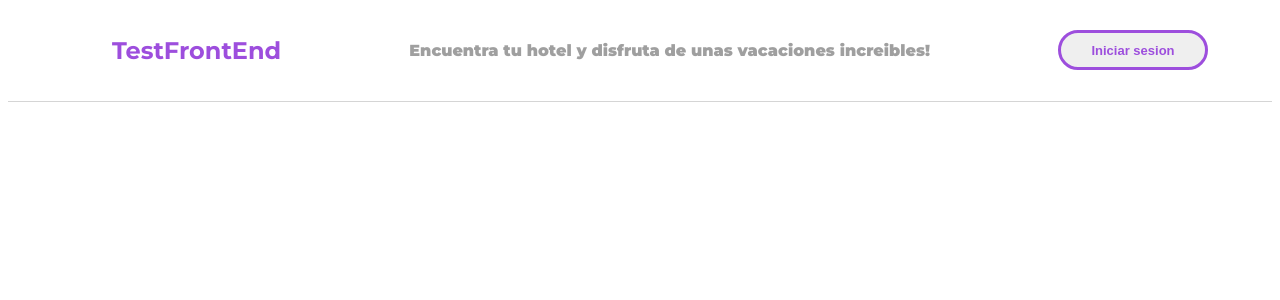
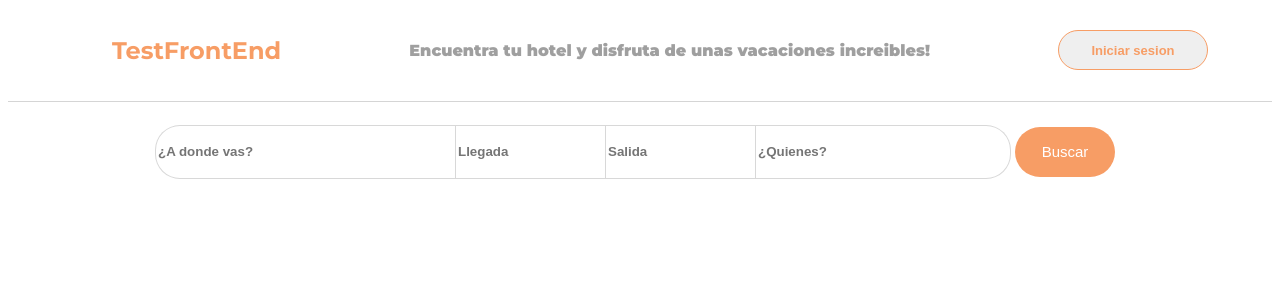
Before and after one commit to Omazing51/test-frontend, an Angular app: page / in a window 1280 px wide. Shown: the top 300 px of the page. Built offline with nearby package versions, Linux system fonts and the light colour scheme.

Commit message:
Create secondnav

```diff
--- a/src/app/components/header/header.component.html
+++ b/src/app/components/header/header.component.html
@@ -18,5 +18,23 @@
                 </li>
             </ul>
         </div>
+        <div class="secondnav">
+            <div class="uno">
+
+                <input class="uno" type="text" placeholder="¿A donde vas?">
+            </div>
+            <div class="dos">
+                <input class="dos" type="text" placeholder="Llegada">
+            </div>
+            <div class="tres">
+                <input class="tres" type="text" placeholder="Salida">
+            </div>
+            <div class="cuatro">
+                <input class="cuatro" type="text" placeholder="¿Quienes?">
+            </div>
+            <div class="boton">
+                <button>Buscar</button>
+            </div>
+        </div>
     </div>
 </div>
--- a/src/app/components/header/header.component.scss
+++ b/src/app/components/header/header.component.scss
@@ -21,7 +21,7 @@
                         text-decoration: none;
                         h2
                         {
-                            color: #9D4EDD;
+                            color: #f79d65;
                         }
                     }
 
@@ -31,23 +31,78 @@
                         font-weight: 900;
                     }
                     button{
-                        border: 3px solid #9D4EDD;
+                        border: 1px solid #f79d65;
                         height: 40px;
                         width: 150px;
                         border-radius: 25px;
                         font-weight: 700;
                         font-size: 13px;
-                        color: #9D4EDD;
+                        color: #f79d65;
                     }
                     button:hover
                     {
                        color: white;
-                       background-color: #9D4EDD;
+                       background-color: #f79d65;
                     }
 
                 }
 
             }
         }
+        .secondnav
+        {
+            margin: 15px;
+            justify-content: center;
+            text-align: center;
+            font-family: 'Montserrat', sans-serif;
+            display: flex;
+            flex-direction: row;
+            align-items: center;
+            input
+            {
+                font-weight: 600;
+                border: 1px solid rgba(0, 0, 0, 0.151);
+                height: 50px;
+            }
+          .uno
+          {
+               border-top-left-radius: 25px;
+               border-bottom-left-radius: 25px;
+               width: 300px;
+          }
+          .dos
+          {
+               width: 150px;
+          }
+          .tres
+          {
+               width: 150px;
+          }
+          .cuatro
+          {
+               border-top-right-radius: 25px;
+               border-bottom-right-radius: 25px;
+               width: 250px;
+          }
+          .boton
+          {
+            padding: 10px;
+              button
+              {
+                   border: none;
+                   border-radius: 25px;
+                   background-color: #f79d65;
+                   height: 50px;
+                   width: 100px;
+                   font-size: 15px;
+                   color: white;
+                   font-weight: 500;
+              }
+              button:hover
+              {
+                  opacity: 89%;
+              }
+          }
+        }
     }
 }
```
